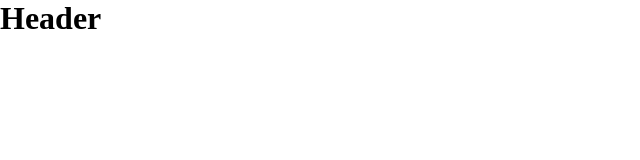
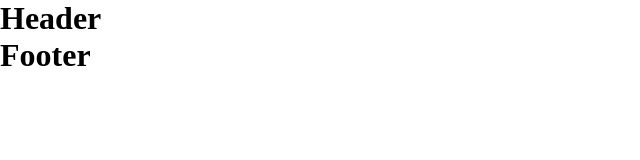
Before and after one commit to AlvesPHGA/social-dogs, a React (Vite) app: page / in a window 1280 px wide. Shown: the top 160 px of the page, without its empty margins (0-640 px from the left). Built offline with nearby package versions, Linux system fonts and the light colour scheme.

Commit message:
created tow doc to Header, with name Footer and FooterStyle

```diff
--- a/src/App.jsx
+++ b/src/App.jsx
@@ -1,9 +1,11 @@
+import Footer from './Components/Footer/Footer';
 import Header from './Components/Header/Header';
 
 function App() {
    return (
       <>
          <Header />
+         <Footer />
       </>
    );
 }
--- /dev/null
+++ b/src/Components/Footer/Footer.jsx
@@ -0,0 +1,12 @@
+import React from 'react';
+import { FooterStyle } from './Footer.style';
+
+const Footer = () => {
+   return (
+      <FooterStyle>
+         <h1>Footer</h1>
+      </FooterStyle>
+   );
+};
+
+export default Footer;
--- /dev/null
+++ b/src/Components/Footer/Footer.style.jsx
@@ -0,0 +1,3 @@
+import styled from 'styled-components';
+
+export const FooterStyle = styled.footer``;
```
